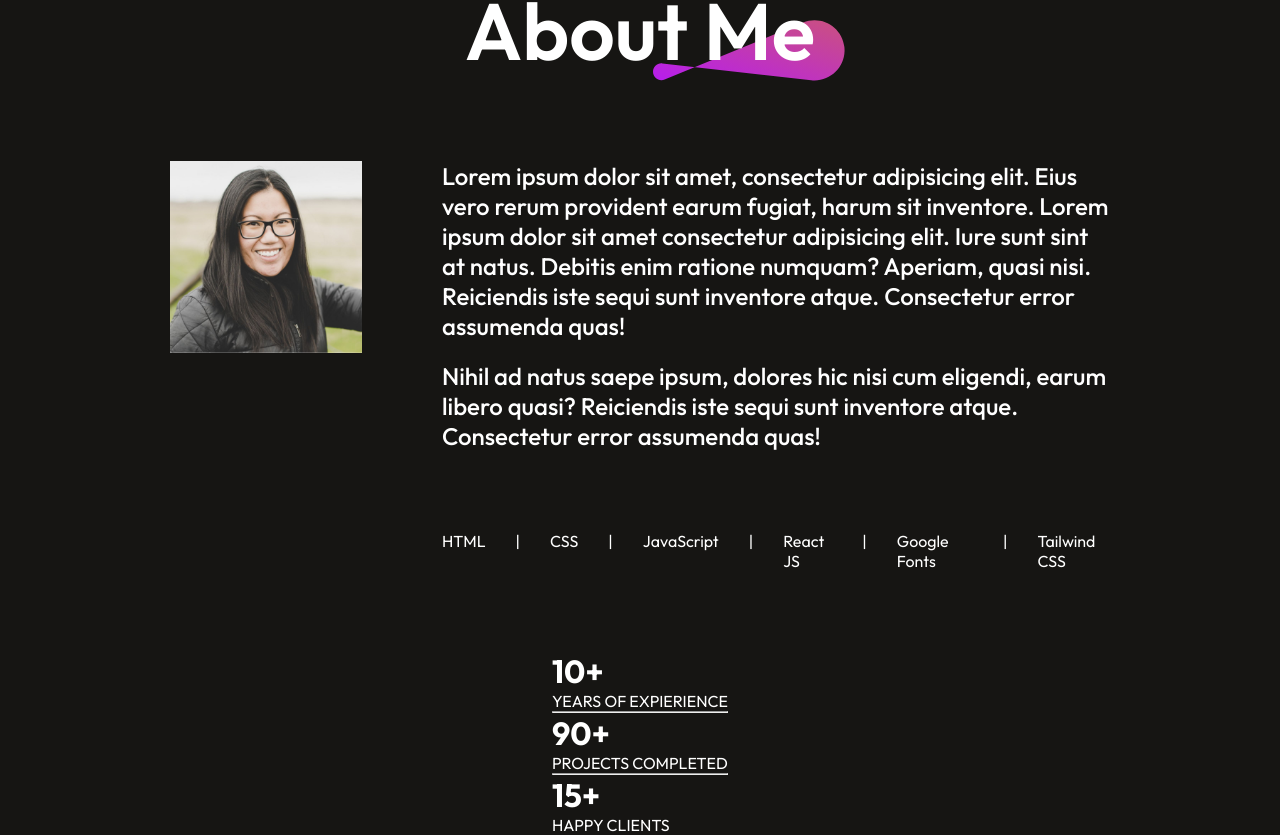
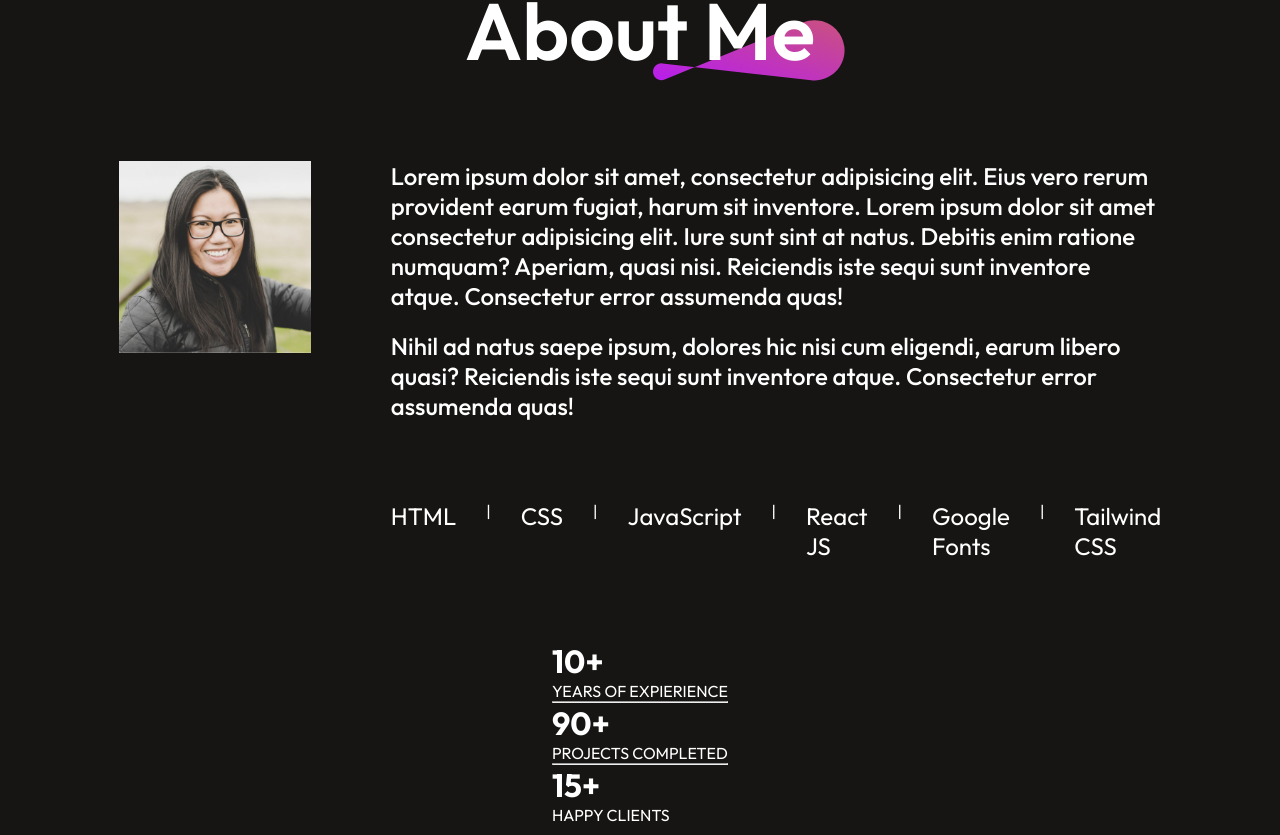
Before and after one commit to hellokristinafaye/portfolio-react, a React (Vite) app: page / in a window 1280 px wide. Shown: the part 1219-2054 px from the top of the page. Built offline with nearby package versions, Linux system fonts and the light colour scheme.

Commit message:
about me skills styled

```diff
--- a/src/components/About/About.css
+++ b/src/components/About/About.css
@@ -46,3 +46,14 @@
     gap: 30px;
     justify-content: center;
 }
+.about-text {
+    font-size: 24px;
+    transition: .3s;
+}
+.about-text:hover {
+    font-size: 30px;
+    background: linear-gradient(270deg, var(--orange-color) 10%, var(--purple-color) 100%);
+    background-clip: text;
+    -webkit-background-clip: text;
+    -webkit-text-fill-color: transparent;
+}
```
